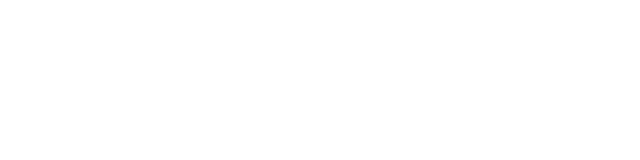
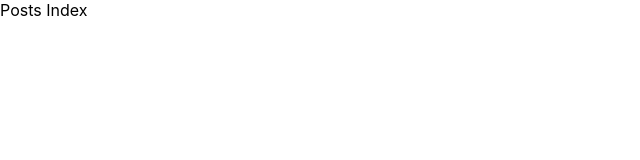
Before and after one commit to KenAustria/BlogAboutIt, a React (Create React App) app: page / in a window 1280 px wide. Shown: the top 160 px of the page, without its empty margins (0-640 px from the left). Built offline with nearby package versions, Linux system fonts and the light colour scheme.

Commit message:
PostIndex route

```diff
--- a/src/App.js
+++ b/src/App.js
@@ -5,7 +5,6 @@
   render() {
     return (
       <div className="App">
-
       </div>
     );
   }
--- /dev/null
+++ b/src/containers/PostsIndex.js
@@ -0,0 +1,11 @@
+import React from 'react';
+
+const PostsIndex = () => {
+ return (
+  <div>
+   Posts Index
+  </div>
+ );
+};
+
+export default PostsIndex;
--- a/src/index.js
+++ b/src/index.js
@@ -1,12 +1,16 @@
 import React from 'react';
 import ReactDOM from 'react-dom';
 import './index.css';
-import App from './App';
+import PostsIndex from './containers/PostsIndex';
 import * as serviceWorker from './serviceWorker';
-
+import { Route, BrowserRouter } from 'react-router-dom';
 
 ReactDOM.render(
-  <App />,
+ <BrowserRouter>
+  <div>
+   <Route path="/" component={PostsIndex} />
+  </div>
+ </BrowserRouter>,
  document.getElementById('root')
 );
 
```
Also changed, not shown: 1 other file (tests, documents, lock files or other folders).
